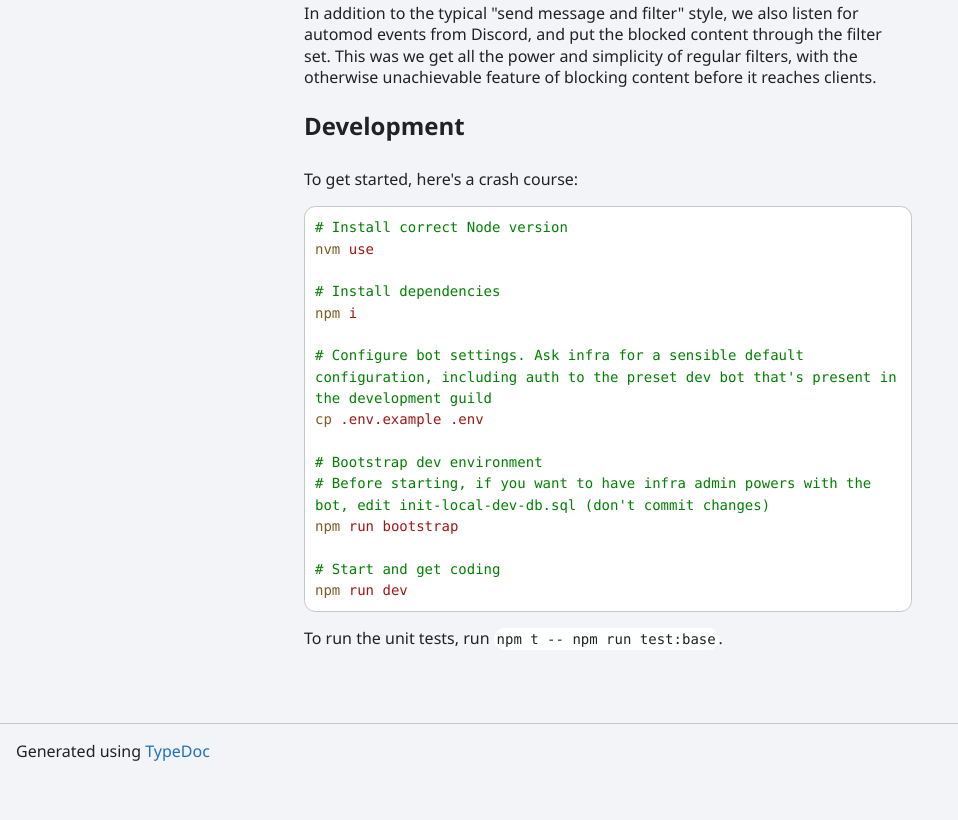
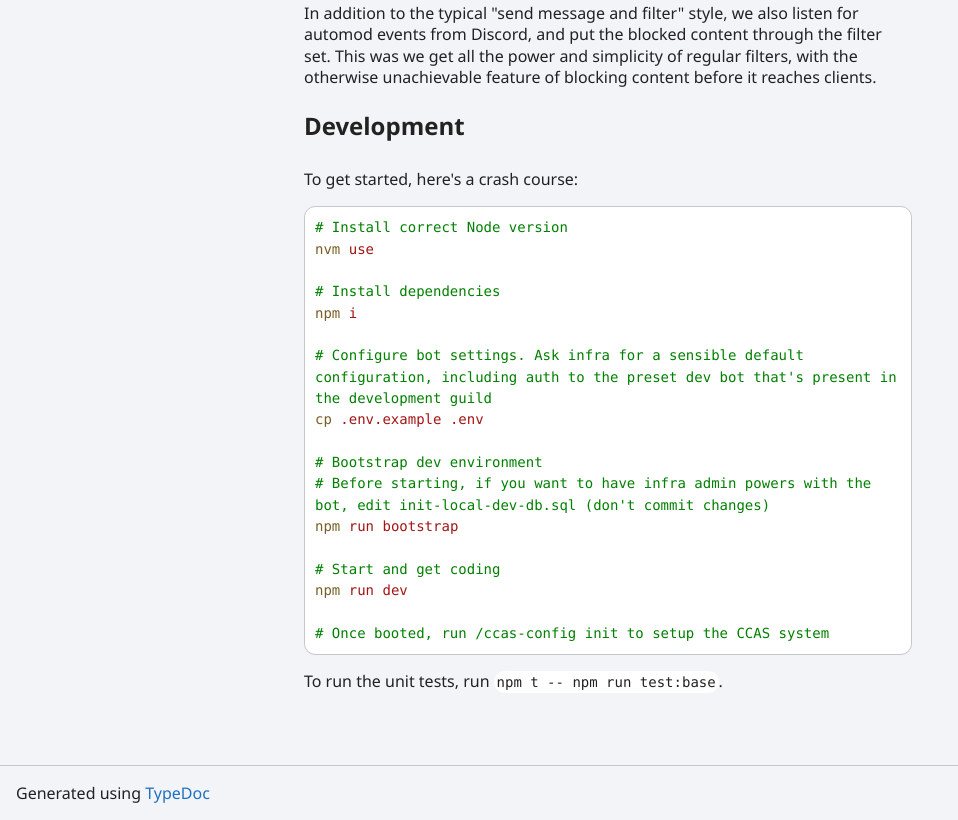
Before and after one commit to TheCodingDen/silver-mullet, a plain HTML site: page index.html in a window 1280 px wide. Shown: the part 2082-2902 px from the top of the page, without its empty margins (0-958 px from the left). Before the commit the page ends 2860 px from the top, so only its background shows below. Drawn offline with Linux system fonts and the light colour scheme.

Commit message:
Deploying to gh-pages from @ TheCodingDen/silver-mullet@edb9c08be969c5e6ee3c8e6d2081fb2dfc6711f7 🚀

```diff
--- a/index.html
+++ b/index.html
@@ -41,7 +41,7 @@
 <p>In addition to the typical &quot;send message and filter&quot; style, we also listen for automod events from Discord, and put the blocked content through
 the filter set. This was we get all the power and simplicity of regular filters, with the otherwise unachievable feature of blocking content before it reaches clients.</p>
 <a id="md:development" class="tsd-anchor"></a><h2><a href="#md:development">Development</a></h2><p>To get started, here&#39;s a crash course:</p>
-<pre><code class="language-bash"><span class="hl-0"># Install correct Node version</span><br/><span class="hl-1">nvm</span><span class="hl-2"> </span><span class="hl-3">use</span><br/><br/><span class="hl-0"># Install dependencies</span><br/><span class="hl-1">npm</span><span class="hl-2"> </span><span class="hl-3">i</span><br/><br/><span class="hl-0"># Configure bot settings. Ask infra for a sensible default configuration, including auth to the preset dev bot that&#39;s present in the development guild</span><br/><span class="hl-1">cp</span><span class="hl-2"> </span><span class="hl-3">.env.example</span><span class="hl-2"> </span><span class="hl-3">.env</span><br/><br/><span class="hl-0"># Bootstrap dev environment</span><br/><span class="hl-0"># Before starting, if you want to have infra admin powers with the bot, edit init-local-dev-db.sql (don&#39;t commit changes)</span><br/><span class="hl-1">npm</span><span class="hl-2"> </span><span class="hl-3">run</span><span class="hl-2"> </span><span class="hl-3">bootstrap</span><br/><br/><span class="hl-0"># Start and get coding</span><br/><span class="hl-1">npm</span><span class="hl-2"> </span><span class="hl-3">run</span><span class="hl-2"> </span><span class="hl-3">dev</span>
+<pre><code class="language-bash"><span class="hl-0"># Install correct Node version</span><br/><span class="hl-1">nvm</span><span class="hl-2"> </span><span class="hl-3">use</span><br/><br/><span class="hl-0"># Install dependencies</span><br/><span class="hl-1">npm</span><span class="hl-2"> </span><span class="hl-3">i</span><br/><br/><span class="hl-0"># Configure bot settings. Ask infra for a sensible default configuration, including auth to the preset dev bot that&#39;s present in the development guild</span><br/><span class="hl-1">cp</span><span class="hl-2"> </span><span class="hl-3">.env.example</span><span class="hl-2"> </span><span class="hl-3">.env</span><br/><br/><span class="hl-0"># Bootstrap dev environment</span><br/><span class="hl-0"># Before starting, if you want to have infra admin powers with the bot, edit init-local-dev-db.sql (don&#39;t commit changes)</span><br/><span class="hl-1">npm</span><span class="hl-2"> </span><span class="hl-3">run</span><span class="hl-2"> </span><span class="hl-3">bootstrap</span><br/><br/><span class="hl-0"># Start and get coding</span><br/><span class="hl-1">npm</span><span class="hl-2"> </span><span class="hl-3">run</span><span class="hl-2"> </span><span class="hl-3">dev</span><br/><br/><span class="hl-0"># Once booted, run /ccas-config init to setup the CCAS system</span>
 </code><button>Copy</button></pre>
 <p>To run the unit tests, run <code>npm t -- npm run test:base</code>.</p>
 </div></div>
```
